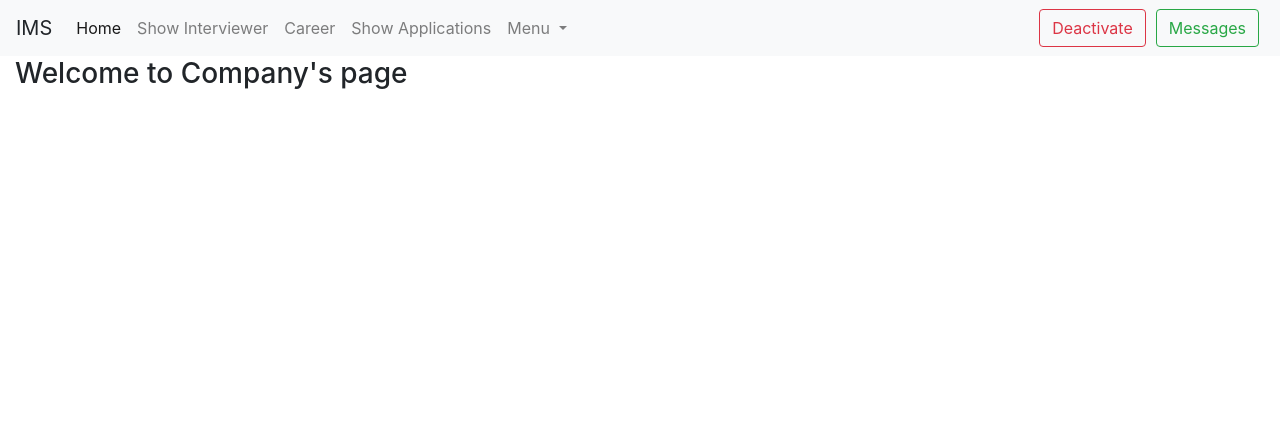
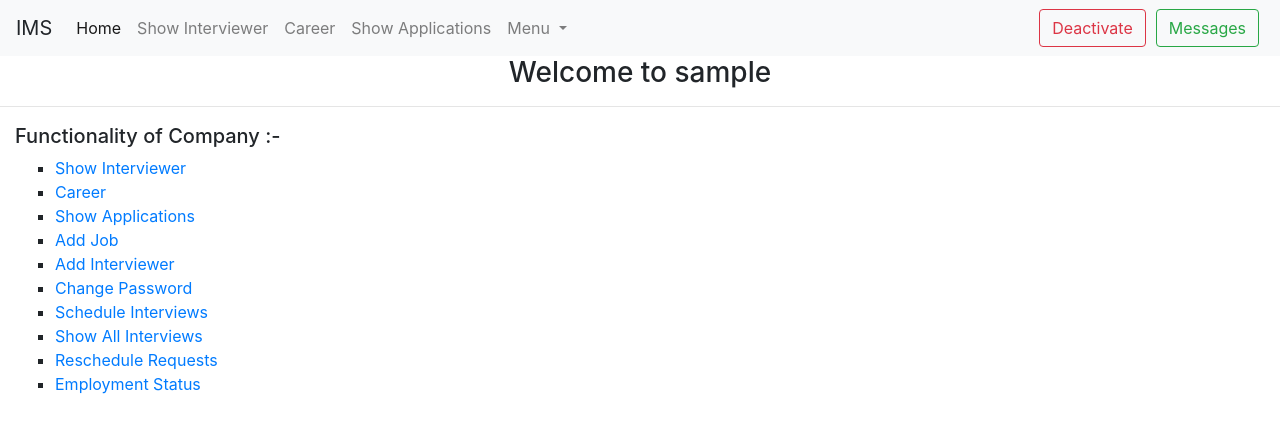
Before and after one commit to SanskarMehta/interview_management_system, a Django app: page /company_home/ in a window 1280 px wide. Shown: the top 433 px of the page. Run offline with Django 4.2, Linux system fonts and the light colour scheme; a user stored in the database is signed in; tables that the repository leaves empty hold one stand-in row (values such as "Sample post"); some libraries are stand-ins or nearby versions.

Commit message:
"HomePage is added to app 12-07-2022"

```diff
--- a/user_login/templates/user_login/company_home.html
+++ b/user_login/templates/user_login/company_home.html
@@ -3,9 +3,23 @@
 {% block content %}
 <div class="'container">
     <div class="'row">
+        <h3 style="text-align:center;">Welcome to {{ company.username }}</h3>
+        <hr>
         <div class="col-md-3"></div>
         <div class="col-md-6">
-            <h3>Welcome to Company's page</h3>
+            <h5>Functionality of Company :- </h5>
+             <ul style="list-style-type:square;">
+              <li><a href="{% url 'show-interviewers' %}">Show Interviewer</a></li>
+              <li><a href="{% url 'company-career' %}">Career</a></li>
+              <li><a href="{% url 'company-applicants' %}">Show Applications</a></li>
+              <li><a href="{% url 'company-job-openings'%}">Add Job</a></li>
+              <li><a href="{% url 'company-add-interviewer' %}">Add Interviewer</a></li>
+              <li><a href="{% url 'company-change-password' %}">Change Password</a></li>
+              <li><a href="{% url 'show-accepted-applicants' %}">Schedule Interviews</a></li>
+              <li><a href="{% url 'show-scheduled-interviews' %}">Show All Interviews</a></li>
+              <li><a href="{% url 'show-request-reschedule' %}">Reschedule Requests</a></li>
+              <li><a href="{% url 'accept-reject-applicant' %}">Employment Status</a></li>
+            </ul>
         </div>
         <div class="col-md-3"></div>
     </div>
--- a/user_login/templates/user_login/reactivate.html
+++ b/user_login/templates/user_login/reactivate.html
@@ -4,8 +4,12 @@
     <div class="row">
         <div class="col-md-2"></div>
         <div class="col-md-8">
+            <h3>Reschedule Requests</h3>
+            <hr>
+            <p></p>
             <form method="POST">
                 {% csrf_token %}
+                <label>Email : </label>
                 <input type="email" name="email">
                 <input type="Submit">
             </form>
--- a/user_login/views.py
+++ b/user_login/views.py
@@ -3,7 +3,6 @@ from datetime import datetime
 import json
 from django.contrib import messages
 from django.contrib.auth import login, authenticate, logout
-from django.contrib.auth.decorators import permission_required
 from django.core.mail import send_mail
 from django.db.models import Q
 from django.http import JsonResponse
@@ -12,9 +11,7 @@ from django.utils.decorators import method_decorator
 from django.views import View
 from django.views.decorators.cache import never_cache
 from django.views.decorators.csrf import csrf_exempt
-from django.views.generic import UpdateView, TemplateView
-from rest_framework.decorators import permission_classes
-from rest_framework.permissions import IsAdminUser
+
 
 from user_login.custommixin import UserLoginRequiredMixin, InterviewerLoginRequiredMixin, CompanyLoginRequiredMixin
 from user_login.forms import UpdateUserDetailForm, UpdateInterviewerDetailForm, UserEmailUpdateForm, UpdateJobOpenings, \
@@ -22,7 +19,6 @@ from user_login.forms import UpdateUserDetailForm, UpdateInterviewerDetailForm,
 from user_login.models import CustomUser, CompanyAcceptance, UserDetails, InterviewerCompany, JobOpenings, \
     InterviewerType, InterviewerDetails, UserJobApplied, UserInterview, Interview, Notification, InterviewerFeedback, \
     RescheduleRequests, UserFeedback
-from django.contrib.auth.mixins import LoginRequiredMixin
 
 
 class HomeView(View):
@@ -115,17 +111,17 @@ class UserRegister(View):
 
 class InterviewerHome(InterviewerLoginRequiredMixin, View):
     def get(self, request, *args, **kwargs):
-        return render(request, 'user_login/interviewer_home.html')
+        return render(request, 'user_login/interviewer_home.html',{'interviewer':request.user})
 
 
 class UserHome(UserLoginRequiredMixin, View):
     def get(self, request, *args, **kwargs):
-        return render(request, 'user_login/user_home.html')
+        return render(request, 'user_login/user_home.html',{'user':request.user})
 
 
 class CompanyHome(CompanyLoginRequiredMixin, View):
     def get(self, request, *args, **kwargs):
-        return render(request, 'user_login/company_home.html')
+        return render(request, 'user_login/company_home.html',{'company':request.user})
 
 
 class CompanyRegister(View):
```
Also changed, not shown: user_login/templates/user_login/interviewer_home.html (+12 -1 lines), user_login/templates/user_login/user_home.html (+14 -1 lines).
